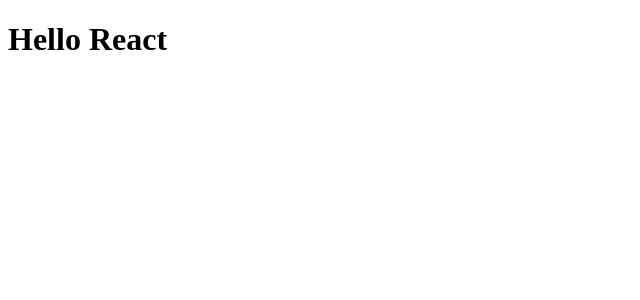
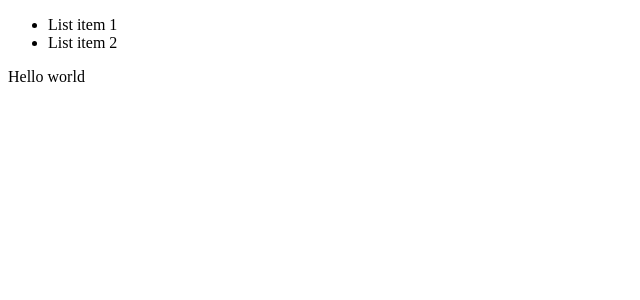
Before and after one commit to Archie-R16/shop-style, a React (Create React App) app: page / in a window 1280 px wide. Shown: the top 300 px of the page, without its empty margins (0-640 px from the left). Built offline with nearby package versions, Linux system fonts and the light colour scheme.

Commit message:
add content

```diff
--- a/src/index.tsx
+++ b/src/index.tsx
@@ -1,18 +1,15 @@
 import React from 'react'
 import ReactDOM from 'react-dom/client'
 
-// without jsx
-// const title = React.createElement(
-//     'h1',
-//     {
-//         id: 'title',
-//     },
-//     'Hello React'
-// )
-
-// with jsx
-const title = <h1 id="title">Hello React</h1>
-console.log(title)
+const content = (
+    <div>
+        <ul>
+            <li>List item 1</li>
+            <li>List item 2</li>
+        </ul>
+        <p>Hello world</p>
+    </div>
+)
 
 const root = ReactDOM.createRoot(document.getElementById('root') as HTMLElement)
-root.render(<React.StrictMode>{title}</React.StrictMode>)
+root.render(<React.StrictMode>{content}</React.StrictMode>)
```
